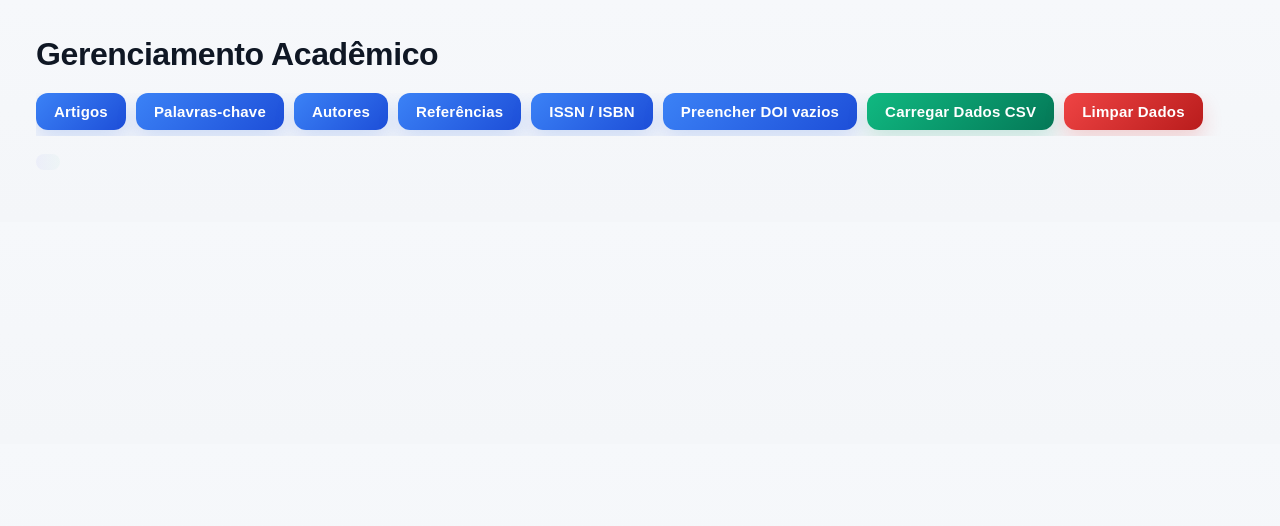
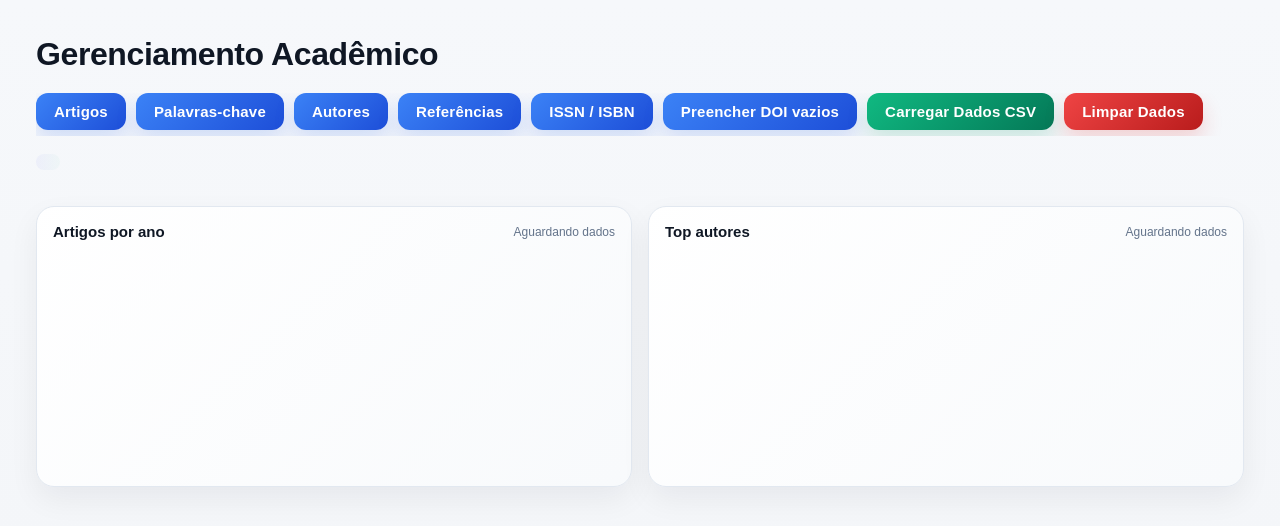
Before and after one commit to NanSP/analise_de_dados, a website: page index.html in a window 1280 px wide. Drawn offline with Linux system fonts and the light colour scheme.

Commit message:
feat graph style
Co-Authored-By: Nubiaavelino <176088087+Nubiaavelino@users.noreply.github.com>

```diff
--- a/style.css
+++ b/style.css
@@ -171,6 +171,39 @@ tbody tr:hover {
   border-radius: 8px;
   display: inline-block;
 }
+.charts-panel {
+  display: grid;
+  grid-template-columns: repeat(2, minmax(0, 1fr));
+  gap: 16px;
+  margin: 20px 0 24px;
+}
+.chart-card {
+  background: linear-gradient(135deg, rgba(255,255,255,0.98), rgba(248,250,252,0.96));
+  border: 1px solid #e2e8f0;
+  border-radius: 18px;
+  padding: 16px;
+  box-shadow: 0 12px 30px rgba(15, 23, 42, 0.06);
+}
+.chart-head {
+  display: flex;
+  justify-content: space-between;
+  align-items: center;
+  margin-bottom: 10px;
+  gap: 8px;
+}
+.chart-head h3 {
+  font-size: 15px;
+  color: var(--heading);
+}
+.chart-head span {
+  font-size: 12px;
+  color: #64748b;
+}
+.chart-svg {
+  width: 100%;
+  height: 220px;
+  display: block;
+}
 @media (max-width: 880px) {
   table {
     min-width: 900px;
@@ -181,4 +214,7 @@ tbody tr:hover {
   tbody td {
     padding: 12px 10px;
   }
+  .charts-panel {
+    grid-template-columns: 1fr;
+  }
 }
```
